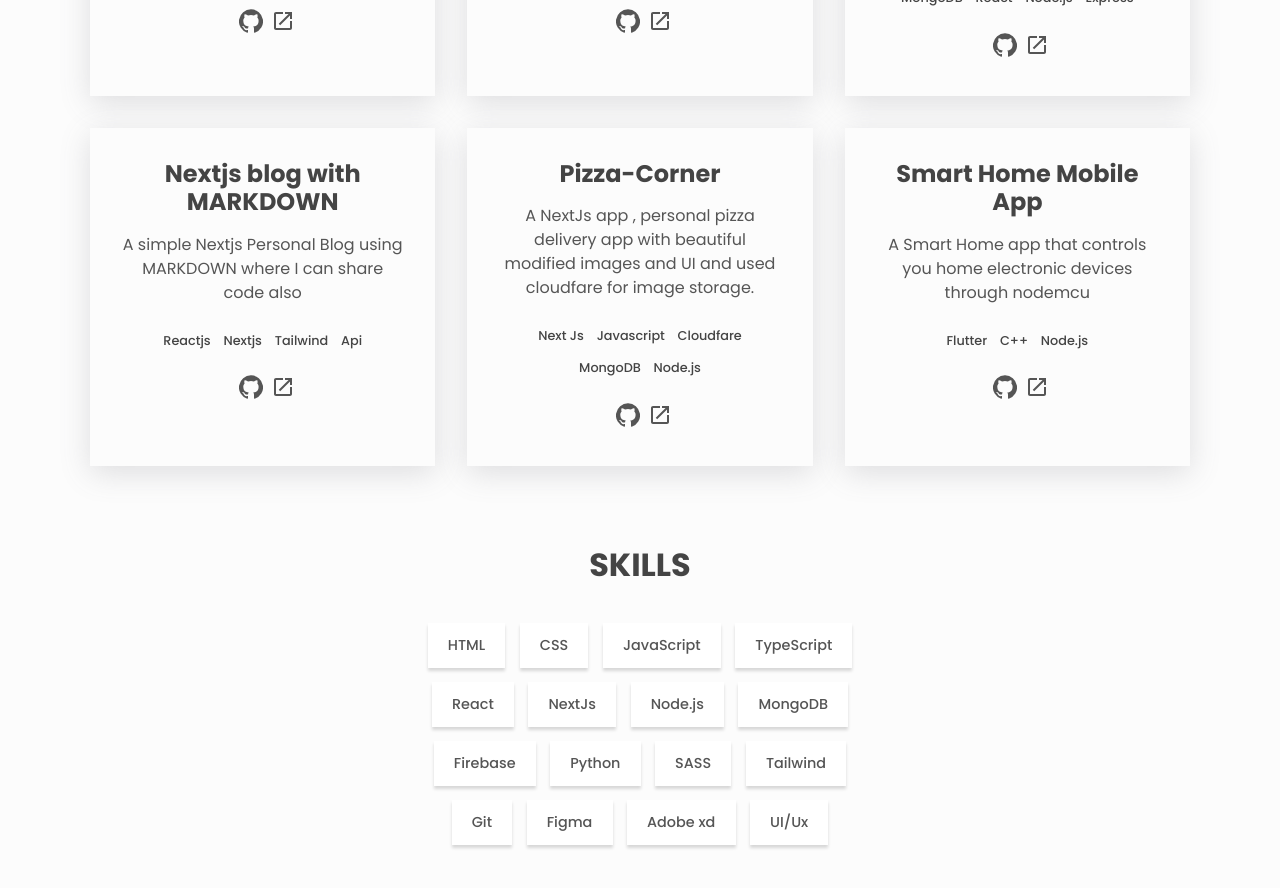
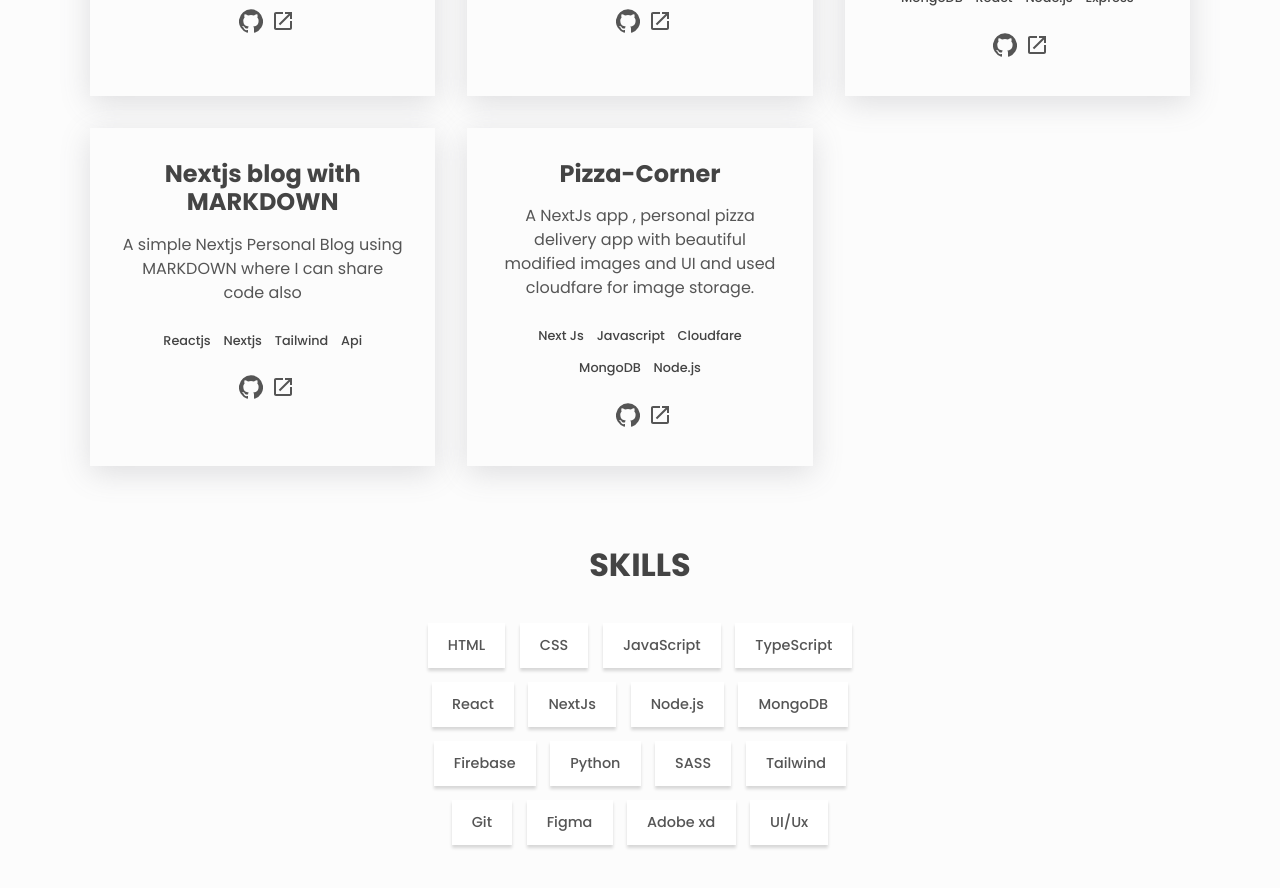
Before and after one commit to VinaySehwag14/PERSONAL-PORTFOLIO, a React (Create React App) app: page / in a window 1280 px wide. Shown: the part 840-1728 px from the top of the page. Built offline with nearby package versions, Linux system fonts and the light colour scheme.

Commit message:
Update portfolio.js

```diff
--- a/src/portfolio.js
+++ b/src/portfolio.js
@@ -61,14 +61,6 @@ const projects = [
     sourceCode: 'https://github.com/VinaySehwag14/Pizza_Corner/tree/master',
     livePreview: 'https://pizza-corner.vercel.app/',
   },
-  {
-    name: 'Smart Home Mobile App',
-    description:
-      'A Smart Home app that controls you home electronic devices through nodemcu',
-    stack: ['Flutter', 'C++', 'Node.js'],
-    sourceCode: 'https://github.com',
-    livePreview: 'https://github.com',
-  },
 ]
 
 const skills = [
```
